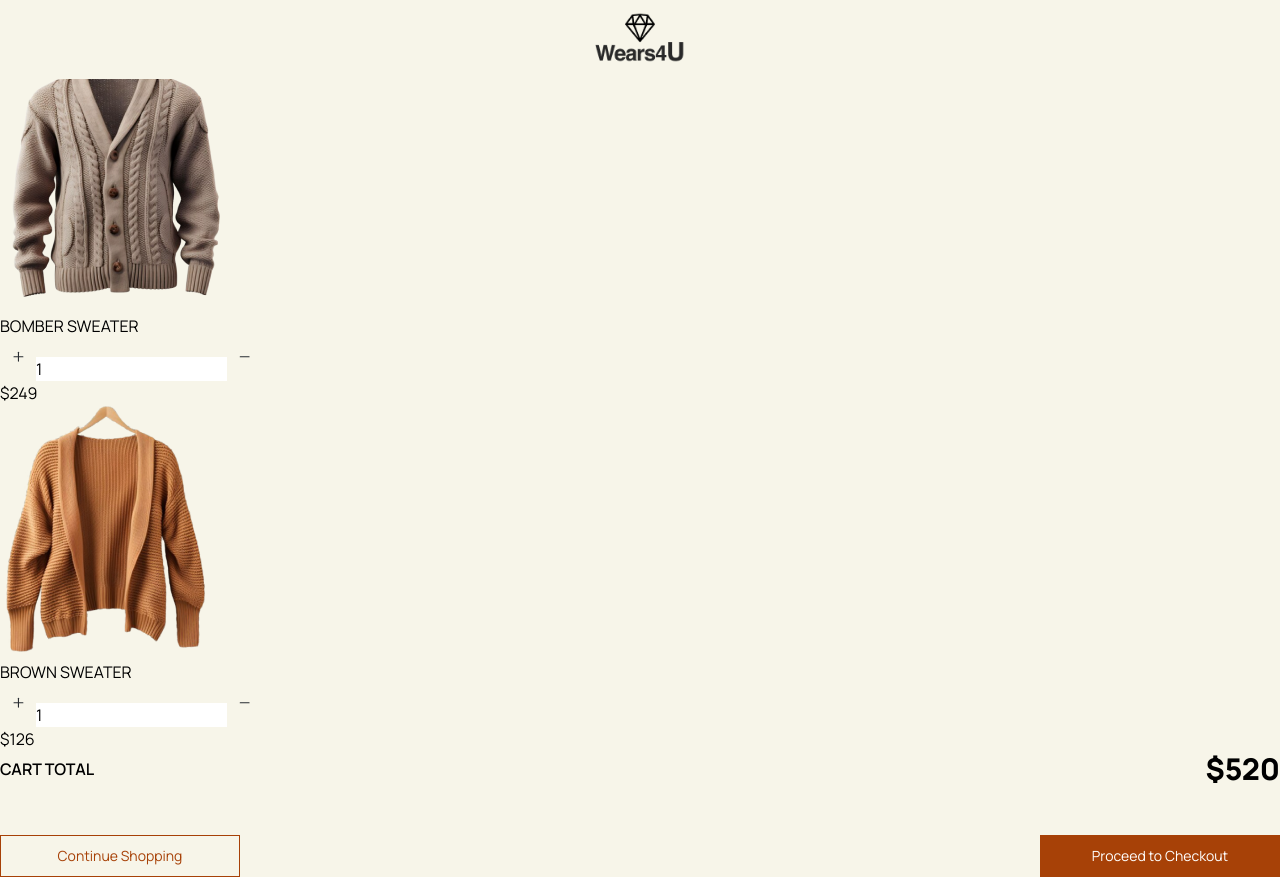
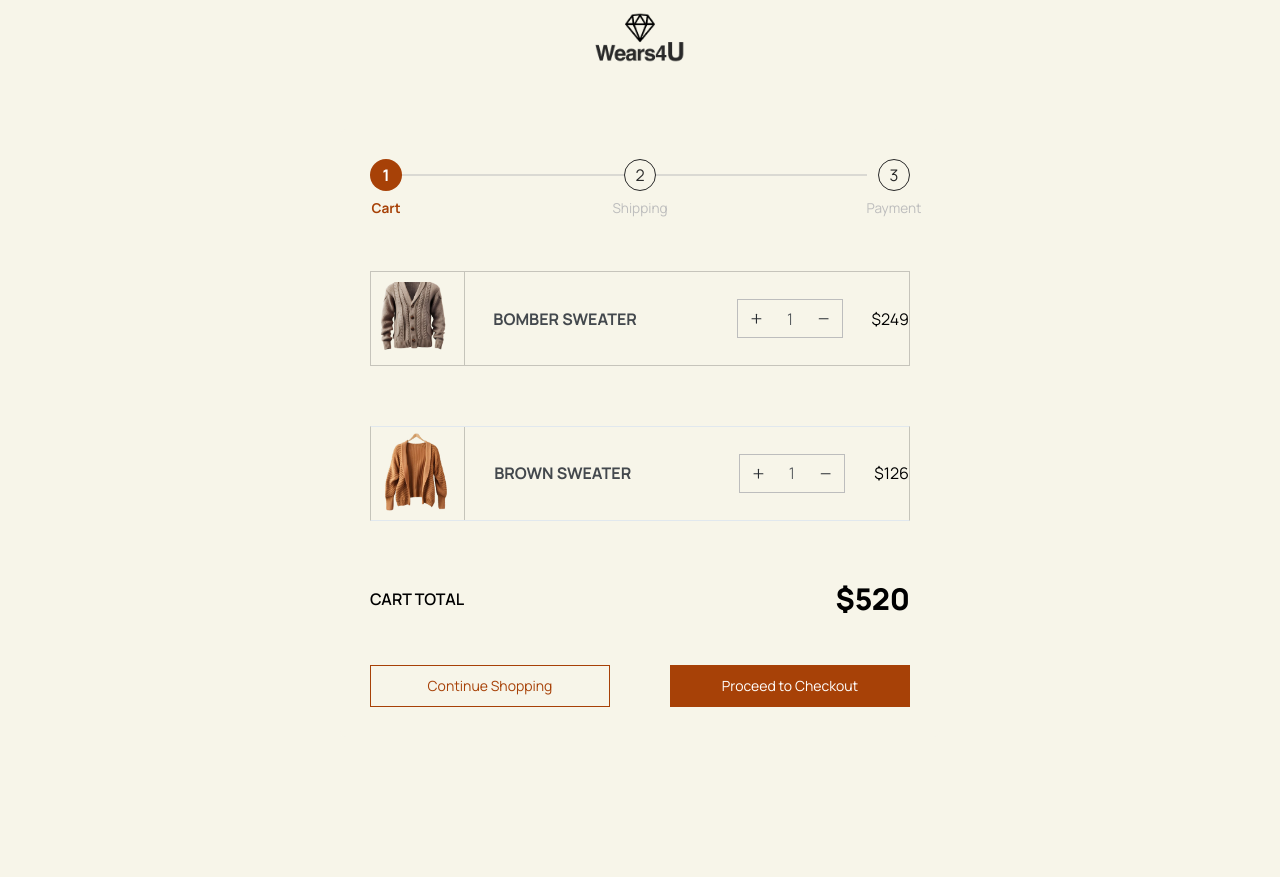
Before and after one commit to Kansoldev/Wear4U, a Next.js app: page /cart in a window 1280 px wide. After the commit the page ends 800 px from the top, so only its background shows below. Built offline with nearby package versions, Linux system fonts and the light colour scheme.

Commit message:
Add styling for add to cart page

```diff
--- a/src/app/main.css
+++ b/src/app/main.css
@@ -276,3 +276,156 @@ svg {
   margin: 0.5rem;
   fill: rgba(0, 0, 0, 0.5);
 }
+
+/* Add to cart section */
+.shopping-cart {
+  width: 100%;
+  max-width: 600px;
+  margin: 50px auto;
+  background-color: rgba(247, 245, 233, 1);
+  border-radius: 6px;
+  display: flex;
+  flex-direction: column;
+  padding: 0.875rem;
+}
+
+@media (min-width: 768px) {
+  .shopping-cart {
+    padding: 30px;
+  }
+}
+
+.progressbar {
+  position: relative;
+  z-index: 1;
+  display: flex;
+  justify-content: space-between;
+  counter-reset: step;
+}
+
+.progressbar::before,
+.progress {
+  content: "";
+  position: absolute;
+  top: 50%;
+  transform: translateY(-50%);
+  height: 1px;
+  width: 92%;
+  background-color: rgba(189, 189, 189, 1);
+  z-index: -1;
+}
+
+.progress-step {
+  width: 2rem;
+  height: 2rem;
+  border: 1px solid rgba(41, 41, 41, 1);
+  background-color: rgba(247, 245, 233, 1);
+  color: rgb(41, 41, 41);
+  border-radius: 50%;
+  display: flex;
+  justify-content: center;
+  align-items: center;
+}
+
+.progress-step::before {
+  counter-increment: step;
+  content: counter(step);
+}
+
+.progress-step::after {
+  content: attr(data-title);
+  position: absolute;
+  top: calc(100% + 0.4rem);
+  font-size: 0.85rem;
+  color: rgba(189, 189, 189, 1);
+}
+
+.progress-step-active {
+  border: 0;
+  background-color: rgba(167, 65, 7, 1);
+  color: #fff;
+  font-weight: 700;
+}
+
+.progress-step-active::after {
+  color: rgba(167, 65, 7, 1);
+}
+
+.item {
+  display: flex;
+  align-items: center;
+  justify-content: space-between;
+  gap: 7px;
+  border: 1px solid rgba(0, 0, 0, 0.2);
+}
+
+.item:nth-child(2) {
+  margin-top: 80px;
+}
+
+.item:not(:last-child) {
+  margin-bottom: 60px;
+}
+
+.item:nth-child(3) {
+  border-top: 1px solid #e1e8ee;
+  border-bottom: 1px solid #e1e8ee;
+}
+
+.image {
+  border-right: 1px solid rgba(0, 0, 0, 0.2);
+  padding: 0.4rem;
+}
+
+.image img {
+  width: 80px;
+  height: 80px;
+  object-fit: contain;
+}
+
+.description {
+  flex-basis: 40%;
+}
+
+.description p {
+  color: #43484d;
+  font-weight: 700;
+  font-size: 1rem;
+  text-transform: uppercase;
+}
+
+.description span:first-child {
+  margin-bottom: 5px;
+}
+
+.description span:last-child {
+  font-weight: 300;
+  margin-top: 8px;
+  color: #86939e;
+}
+
+.quantity {
+  border: 1px solid rgba(189, 189, 189, 1);
+  display: flex;
+  justify-content: center;
+  align-items: center;
+}
+
+.quantity input {
+  -webkit-appearance: none;
+  border: none;
+  text-align: center;
+  background-color: transparent;
+  width: 32px;
+  font-size: 16px;
+  color: #43484d;
+  font-weight: 300;
+  padding: 0;
+}
+
+.plus-btn,
+.minus-btn {
+  background-color: transparent;
+  border: none;
+  cursor: pointer;
+}
```
